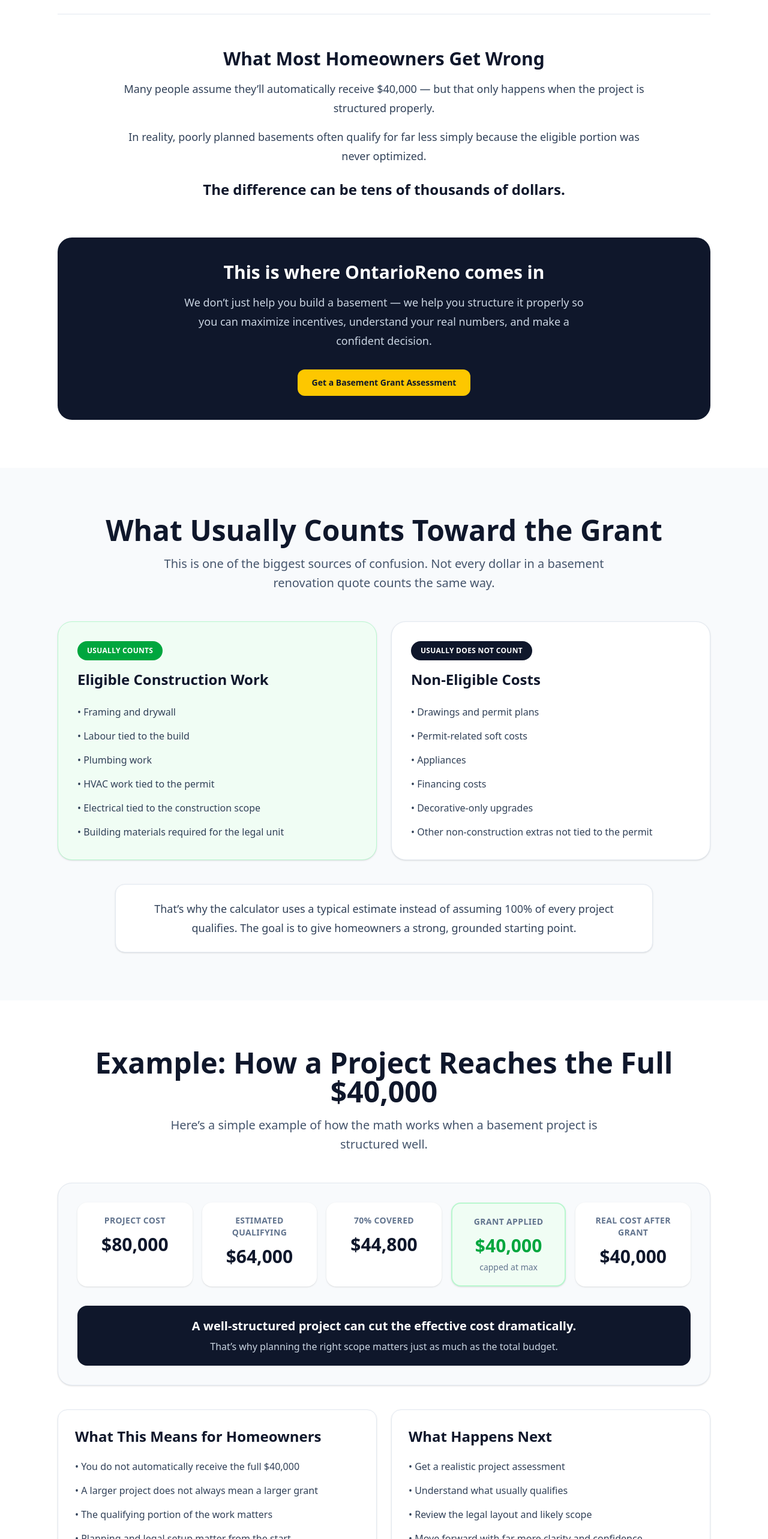
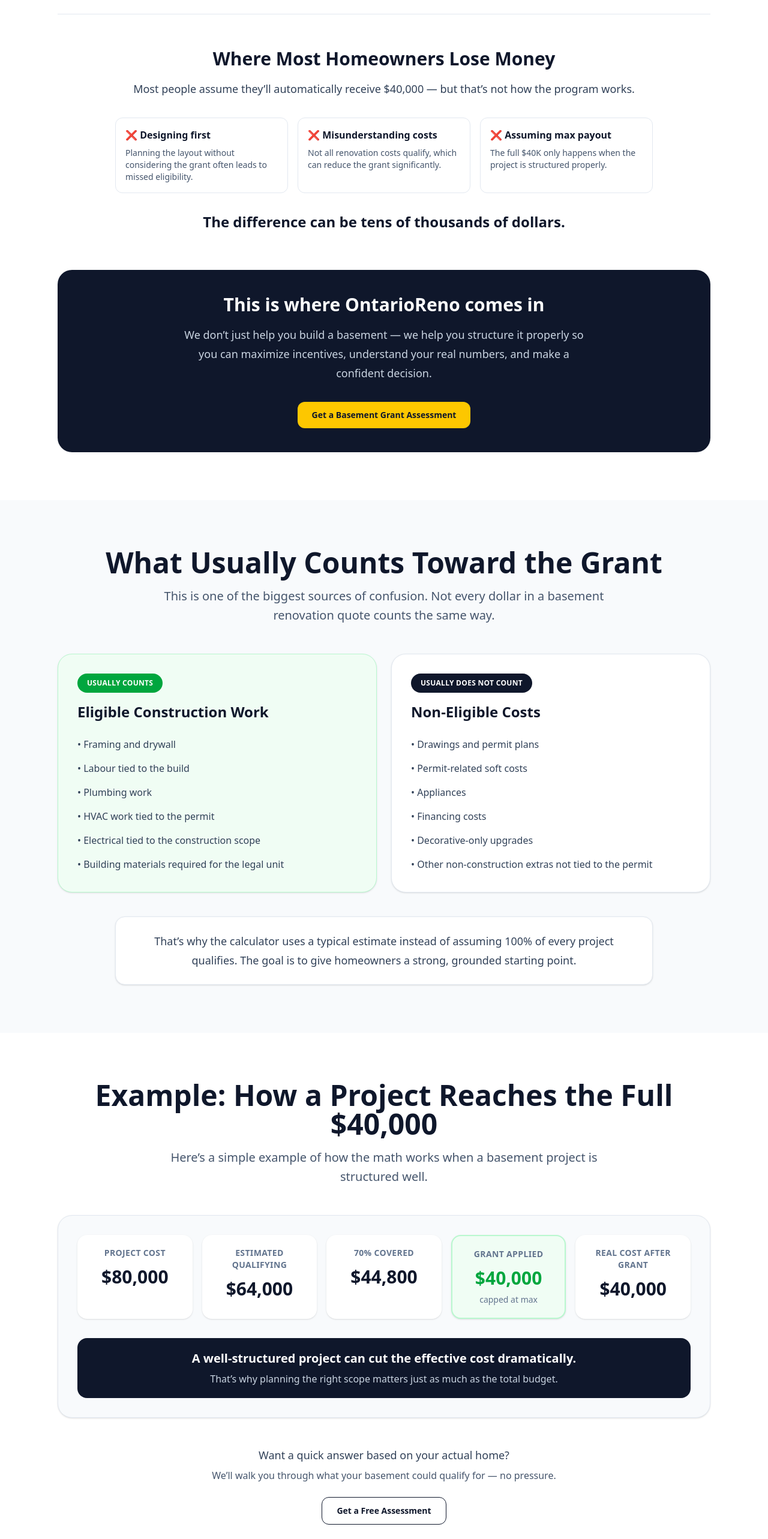
Before and after one commit to mapsforfield/ontarioreno, a React (Vite) app: page /hamilton-basement-grant in a window 1280 px wide. Shown: the part 2620-5186 px from the top of the page at 60% size. Built offline with nearby package versions, Linux system fonts and the light colour scheme.

Commit message:
Update HamiltonGrant.tsx

```diff
--- a/src/pages/HamiltonGrant.tsx
+++ b/src/pages/HamiltonGrant.tsx
@@ -140,20 +140,45 @@ export default function HamiltonGrant() {
 
           <div className="mx-auto max-w-4xl text-center">
             <h3 className="text-2xl font-extrabold text-slate-900 md:text-3xl">
-              What Most Homeowners Get Wrong
+              Where Most Homeowners Lose Money
             </h3>
 
             <p className="mt-4 text-lg leading-8 text-slate-700">
-              Many people assume they’ll automatically receive $40,000 — but
-              that only happens when the project is structured properly.
+              Most people assume they’ll automatically receive $40,000 — but
+              that’s not how the program works.
             </p>
 
-            <p className="mt-4 text-lg leading-8 text-slate-700">
-              In reality, poorly planned basements often qualify for far less
-              simply because the eligible portion was never optimized.
-            </p>
+            <div className="mt-8 grid gap-4 text-left md:grid-cols-3">
+              <div className="rounded-xl border border-slate-200 p-4">
+                <p className="font-semibold text-slate-900">❌ Designing first</p>
+                <p className="mt-2 text-sm text-slate-600">
+                  Planning the layout without considering the grant often leads
+                  to missed eligibility.
+                </p>
+              </div>
 
-            <p className="mt-6 text-xl font-semibold text-slate-900 md:text-2xl">
+              <div className="rounded-xl border border-slate-200 p-4">
+                <p className="font-semibold text-slate-900">
+                  ❌ Misunderstanding costs
+                </p>
+                <p className="mt-2 text-sm text-slate-600">
+                  Not all renovation costs qualify, which can reduce the grant
+                  significantly.
+                </p>
+              </div>
+
+              <div className="rounded-xl border border-slate-200 p-4">
+                <p className="font-semibold text-slate-900">
+                  ❌ Assuming max payout
+                </p>
+                <p className="mt-2 text-sm text-slate-600">
+                  The full $40K only happens when the project is structured
+                  properly.
+                </p>
+              </div>
+            </div>
+
+            <p className="mt-8 text-xl font-semibold text-slate-900 md:text-2xl">
               The difference can be tens of thousands of dollars.
             </p>
           </div>
@@ -313,6 +338,26 @@ export default function HamiltonGrant() {
             </div>
           </div>
 
+          {/* Light CTA */}
+          <div className="mx-auto mt-12 max-w-3xl text-center">
+            <p className="text-lg text-slate-700">
+              Want a quick answer based on your actual home?
+            </p>
+
+            <p className="mt-2 text-slate-600">
+              We’ll walk you through what your basement could qualify for — no pressure.
+            </p>
+
+            <div className="mt-6">
+              <a
+                href="/match"
+                className="inline-flex rounded-xl border border-slate-900 px-6 py-3 text-sm font-bold text-slate-900 transition hover:bg-slate-900 hover:text-white"
+              >
+                Get a Free Assessment
+              </a>
+            </div>
+          </div>
+
           <div className="mt-10 grid gap-6 md:grid-cols-2">
             <div className="rounded-2xl border border-slate-200 p-7 shadow-sm">
               <h3 className="text-2xl font-bold text-slate-900">
```
